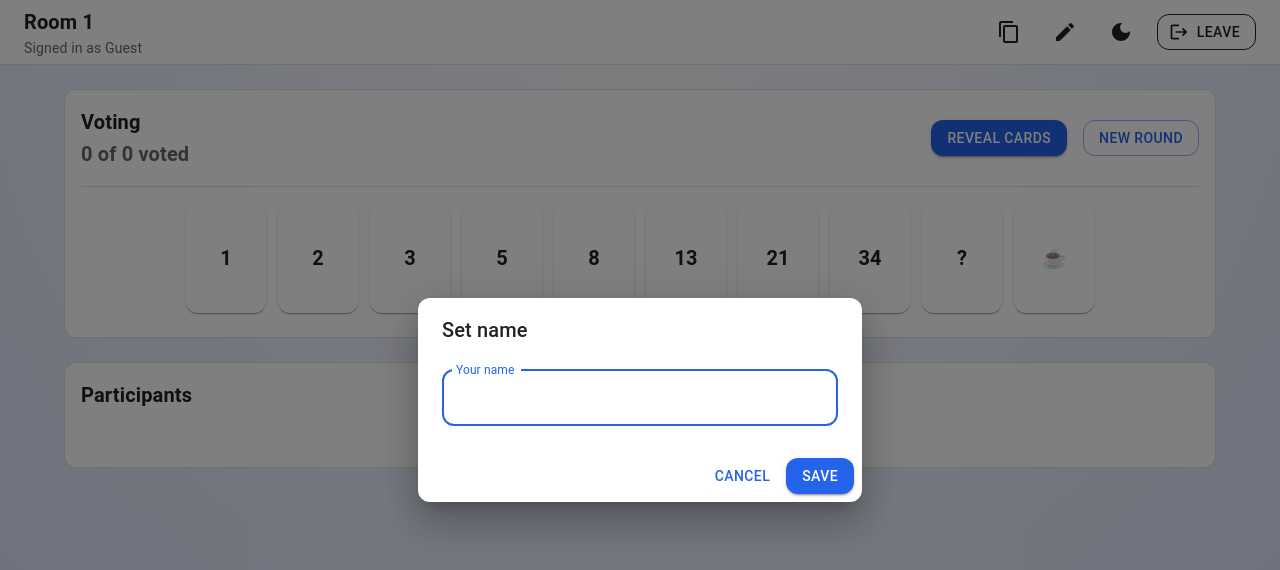
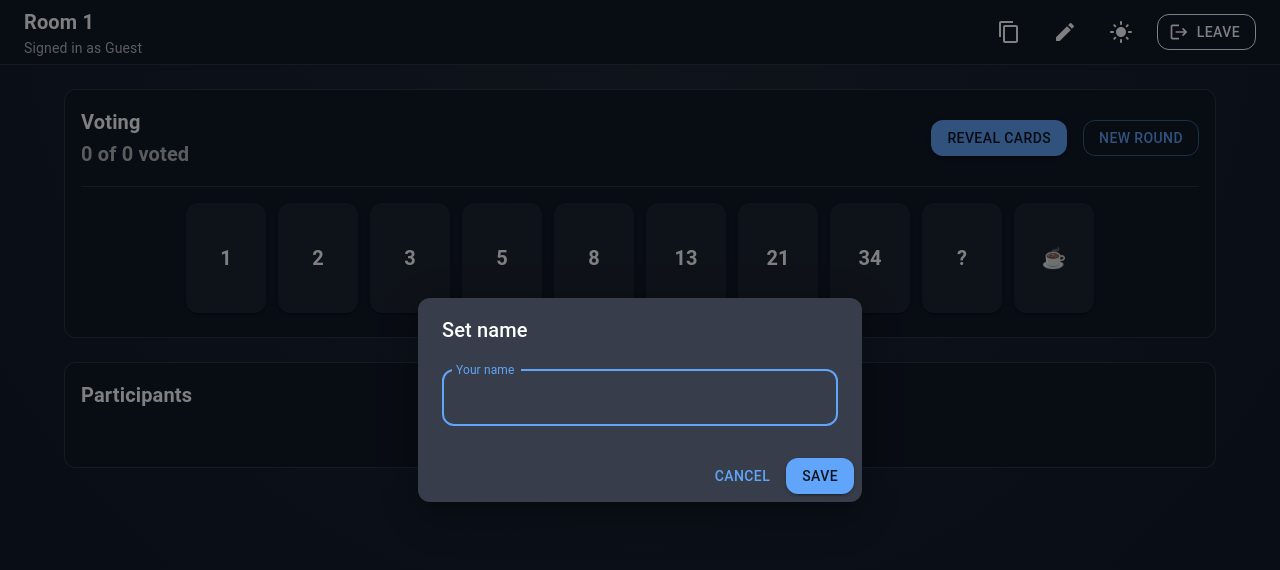
Before and after one commit to maros2710/planning-poker2, a React (Vite) app in the folder client/: page /room/1 in a window 1280 px wide. Shown: the top 570 px of the page. Built offline with nearby package versions, Linux system fonts and the light colour scheme.

Commit message:
Default to dark mode

```diff
--- a/client/src/App.tsx
+++ b/client/src/App.tsx
@@ -15,7 +15,7 @@ export const ThemeModeContext = React.createContext({
 const App = () => {
   const [mode, setMode] = React.useState<ThemeMode>(() => {
     const stored = localStorage.getItem(THEME_KEY) as ThemeMode | null;
-    return stored || "light";
+    return stored || "dark";
   });
 
   React.useEffect(() => {
```
